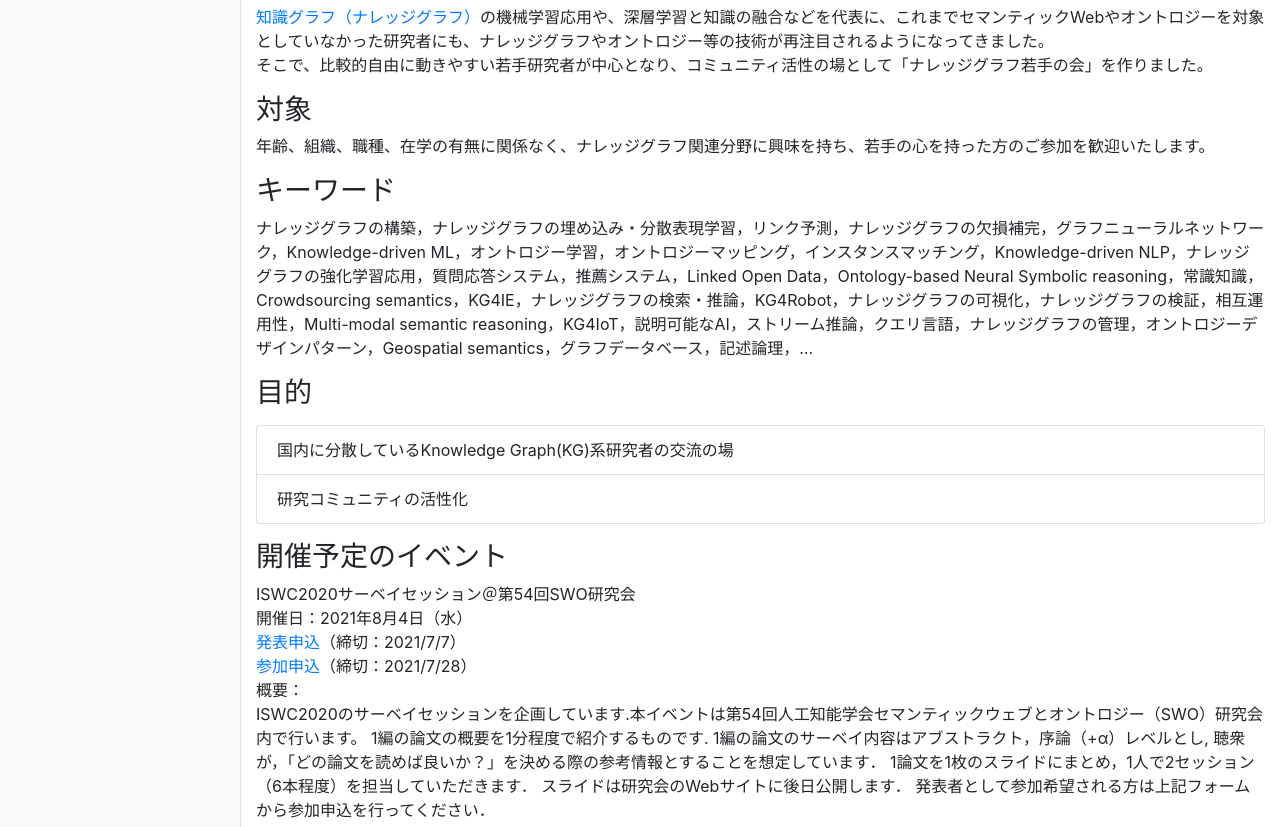
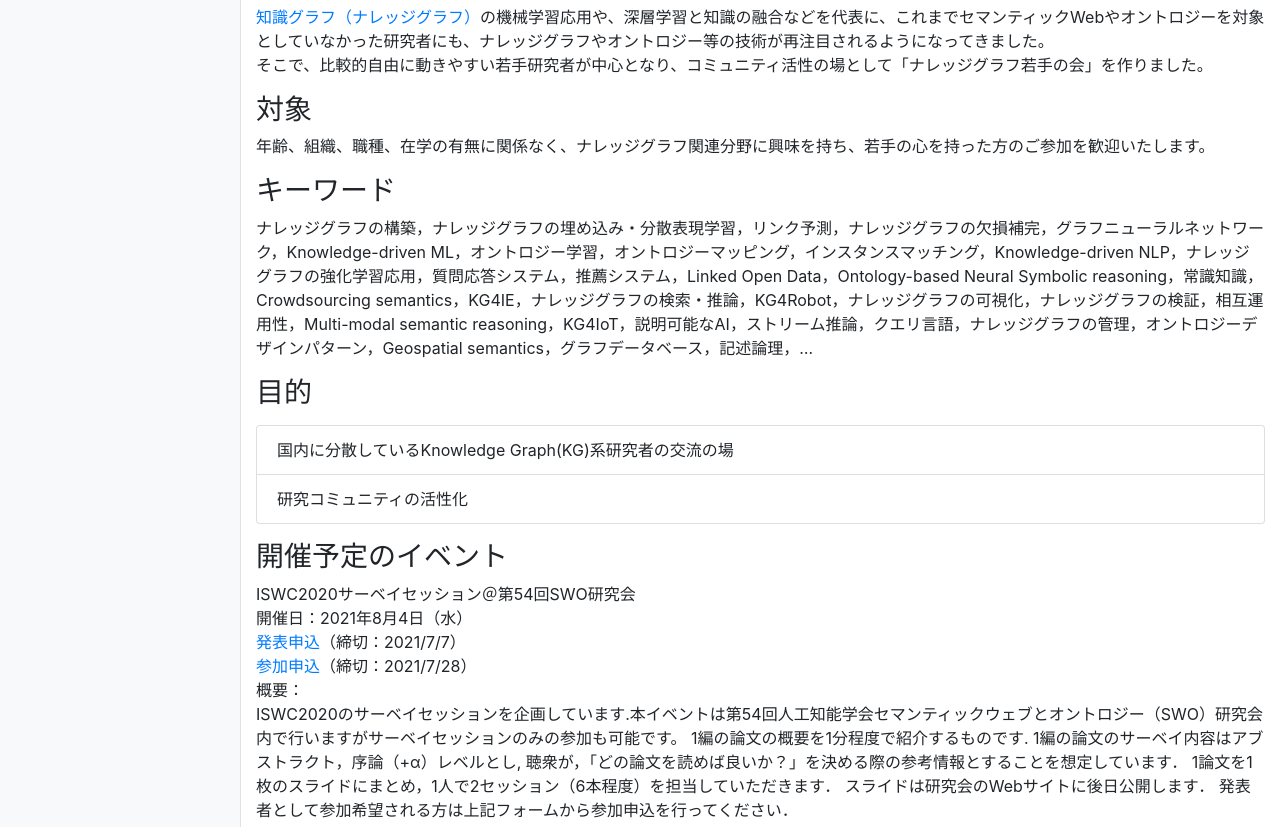
Before and after one commit to knowledgegraph-yra/knowledgegraph-yra.github.io, a plain HTML site: page docs/index.html in a window 1280 px wide. Shown: the part 125-952 px from the top of the page. Drawn offline with Linux system fonts and the light colour scheme.

Commit message:
minor fix

```diff
--- a/docs/index.html
+++ b/docs/index.html
@@ -85,7 +85,7 @@
       <a href="https://forms.gle/B43cuxdsMBZ28Z5o7">発表申込</a>（締切：2021/7/7）<br>
       <a href="https://www.sigswo.org/papers/54cfp">参加申込</a>（締切：2021/7/28）<br>
       概要：<br>
-      ISWC2020のサーベイセッションを企画しています.本イベントは第54回人工知能学会セマンティックウェブとオントロジー（SWO）研究会内で行います。
+      ISWC2020のサーベイセッションを企画しています.本イベントは第54回人工知能学会セマンティックウェブとオントロジー（SWO）研究会内で行いますがサーベイセッションのみの参加も可能です。
       1編の論文の概要を1分程度で紹介するものです.
       1編の論文のサーベイ内容はアブストラクト，序論（+α）レベルとし,
       聴衆が，「どの論文を読めば良いか？」を決める際の参考情報とすることを想定しています．
```
